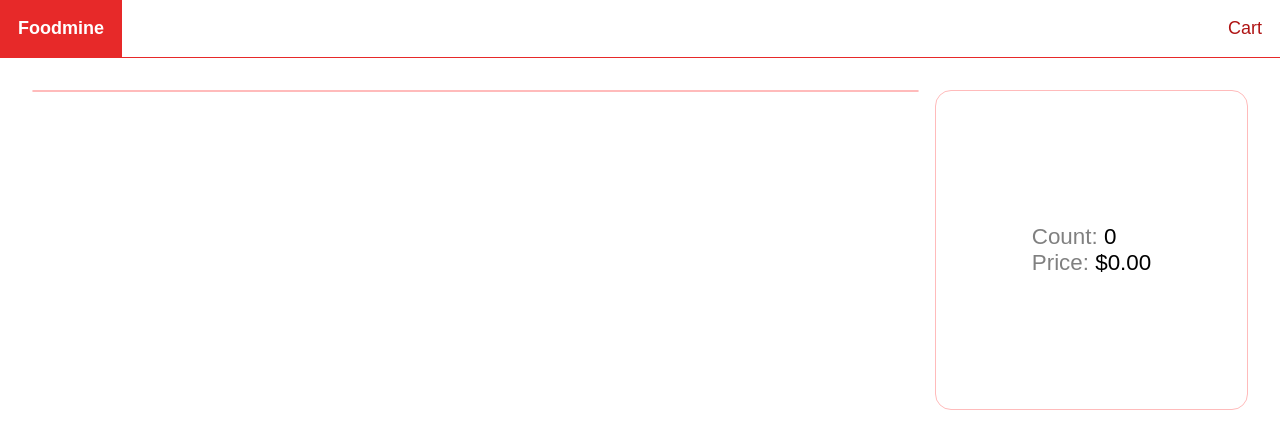
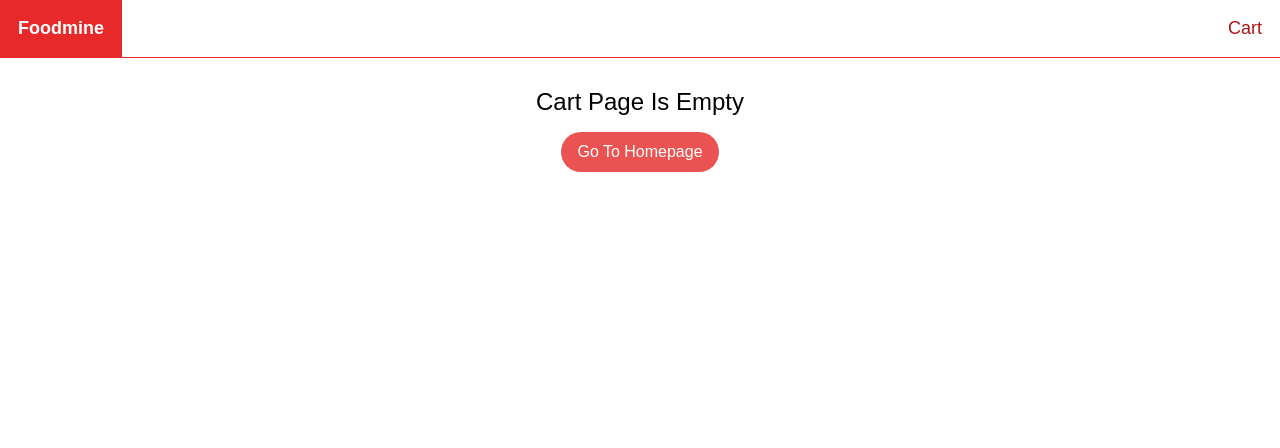
Before and after one commit to DusanVelimirovic/foodstore, an Angular app: page /cart-page in a window 1280 px wide. Shown: the top 448 px of the page. Built offline with nearby package versions, Linux system fonts and the light colour scheme.

Commit message:
Create Not Found Page

```diff
--- a/src/app/app.module.ts
+++ b/src/app/app.module.ts
@@ -10,6 +10,7 @@ import { FormsModule } from '@angular/forms';
 import { TagsComponent } from './tags/tags.component';
 import { FoodPageComponent } from './food-page/food-page.component';
 import { CartPageComponent } from './cart-page/cart-page.component';
+import { NotFoundComponent } from './not-found/not-found.component';
 
 
 @NgModule({
@@ -20,7 +21,8 @@ import { CartPageComponent } from './cart-page/cart-page.component';
     SearchComponent,
     TagsComponent,
     FoodPageComponent,
-    CartPageComponent
+    CartPageComponent,
+    NotFoundComponent
   ],
   imports: [
     BrowserModule,
--- a/src/app/cart-page/cart-page.component.html
+++ b/src/app/cart-page/cart-page.component.html
@@ -1,4 +1,6 @@
-<div class="container">
+<app-not-found [visible]="!cart || cart.items.length <=0" notFoundMessage="Cart Page Is Empty"
+    resetLinkText="Go To Homepage"></app-not-found>
+<div *ngIf="cart && cart.items.length > 0" class="container">
     <ul>
         <li *ngFor="let cartItem of cart.items">
             <div>
--- a/src/app/food-page/food-page.component.html
+++ b/src/app/food-page/food-page.component.html
@@ -1,4 +1,5 @@
-<div class="container">
+<app-not-found [visible]="!food" notFoundMessage="Product Not Found" resetLinkText="Back To Homepage"></app-not-found>
+<div *ngIf="food" class="container">
     <img [src]="food.imageUrl" [alt]="food.name" />
 
     <div class="details">
--- a/src/app/home/home.component.html
+++ b/src/app/home/home.component.html
@@ -1,5 +1,6 @@
 <app-search></app-search>
 <app-tags></app-tags>
+<app-not-found [visible]="!foods || foods.length <=0" resetLinkText="Reset Search"></app-not-found>
 <ul>
     <li *ngFor="let food of foods">
         <a routerLink="/food/{{food.id}}">
--- /dev/null
+++ b/src/app/not-found/not-found.component.css
@@ -0,0 +1,24 @@
+div {
+    display: flex;
+    align-items: center;
+    justify-content: center;
+    flex-direction: column;
+    font-size: 1.5rem;
+    font-weight: 100;
+    height: 20vh;
+}
+
+div a {
+    font-size: 1rem;
+    background-color: #e72929;
+    color: white;
+    border-radius: 10rem;
+    padding: .7rem 1rem;
+    margin: 1rem;
+    opacity: .8;
+}
+
+div a:hover {
+    opacity: 1;
+    cursor: pointer;
+}
--- /dev/null
+++ b/src/app/not-found/not-found.component.html
@@ -0,0 +1,5 @@
+<div *ngIf="visible">
+    {{notFoundMessage}}
+    <a routerLink="{{resetLinkRoute}}">{{resetLinkText}}</a>
+
+</div>
--- /dev/null
+++ b/src/app/not-found/not-found.component.ts
@@ -0,0 +1,20 @@
+import { Component, Input, OnInit } from '@angular/core';
+
+@Component({
+  selector: 'app-not-found',
+  templateUrl: './not-found.component.html',
+  styleUrls: ['./not-found.component.css']
+})
+export class NotFoundComponent implements OnInit {
+
+  @Input() visible: boolean = false;
+  @Input() notFoundMessage: string = "Nothing Found!";
+  @Input() resetLinkText: string = "Reset";
+  @Input() resetLinkRoute: string = "/";
+
+  constructor() { }
+
+  ngOnInit(): void {
+  }
+
+}
```
Also changed, not shown: 1 other file (tests, documents, lock files or other folders).
